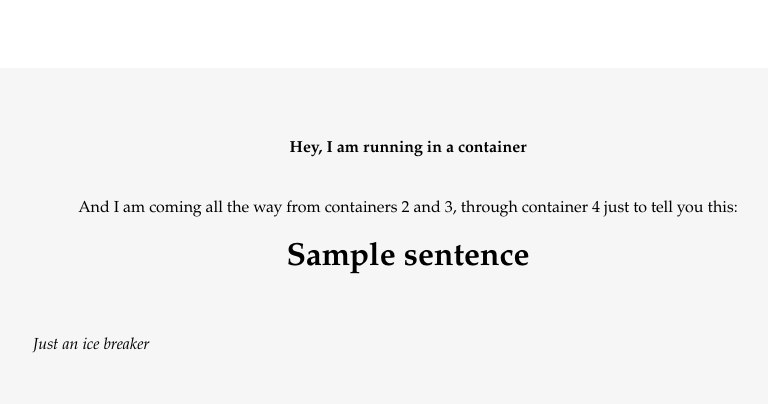
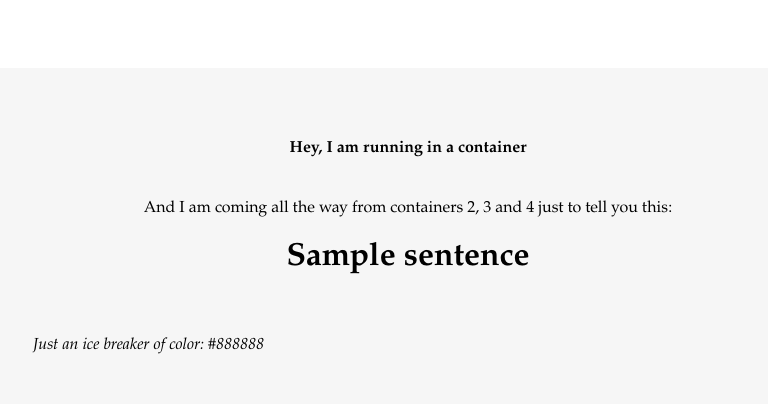
Before and after one commit to ddiazsouto/Sentencer, a Flask app: page / in a window 1280 px wide. Shown: the part 132-536 px from the top of the page, without its empty margins (217-985 px from the left). Run offline with Flask 2, Linux system fonts and the light colour scheme; a database or web service that is not in the repository returns one stand-in record (values such as "Sample title"); data that the repository does not hold is empty.

Commit message:
looking really good

```diff
--- a/Service1/templates/main.html
+++ b/Service1/templates/main.html
@@ -57,13 +57,11 @@
 
 
             div{
-    /* background-color: lightblue; width: 20px;      */
 
     padding: 50px;
     position:fixed;
     border-radius:8px;
     width:750px;
-    /* height:510px; */
     background:#eeeeee88;
     left:200px;
     top:200px;
@@ -85,9 +83,9 @@
        <center>  <h4>Hey, I am running in a container</h4>
        <br>
 
-       And I am coming all the way from containers 2 and 3, through container 4 just to tell you this: <br>
+       And I am coming all the way from containers 2, 3 and 4 just to tell you this: <br>
        <h1>{{var}}</h1><br><br></center>
-       <i>Just an ice breaker</i>
+       <i>Just an ice breaker of color: {{color}}</i>
 
 
 
```
